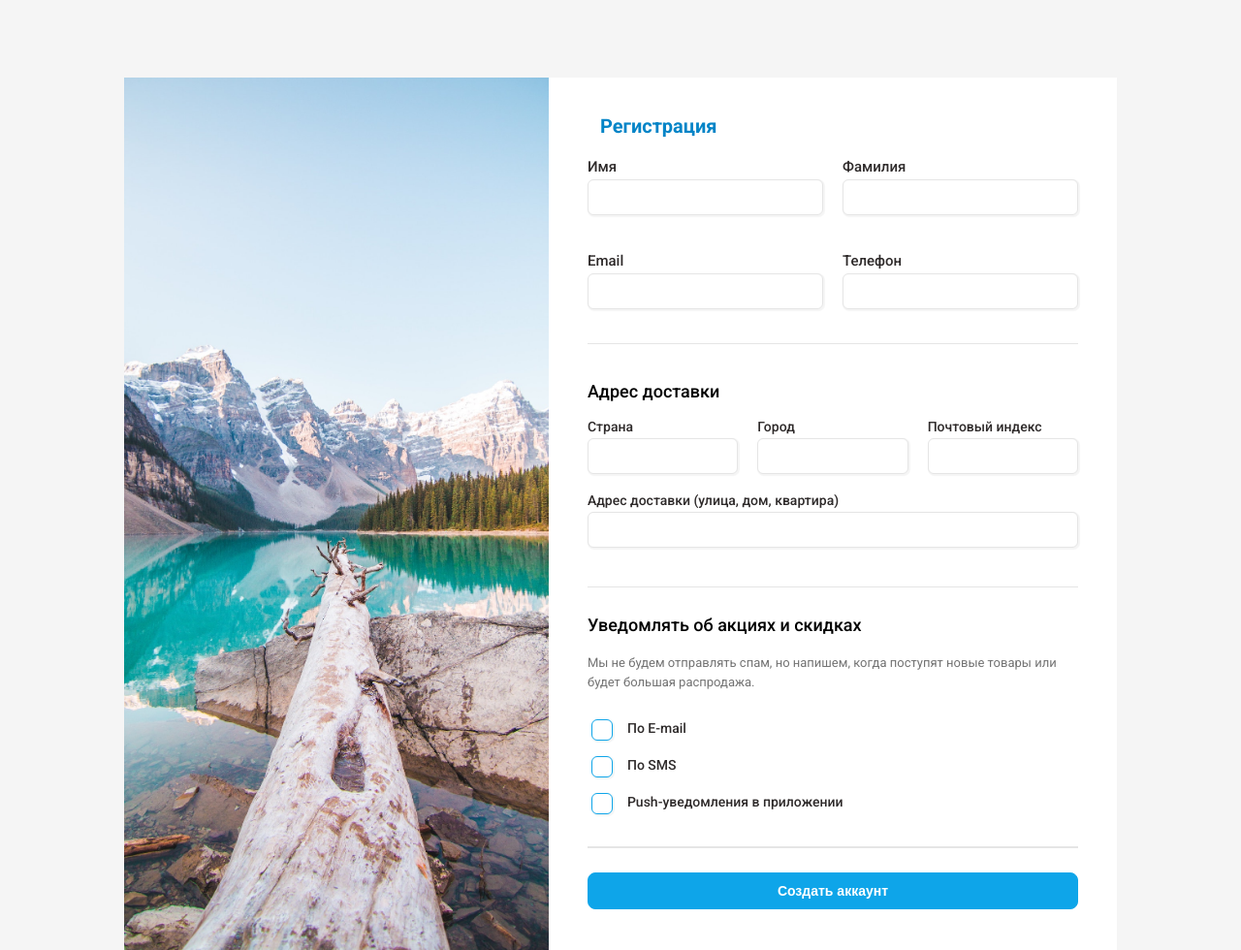
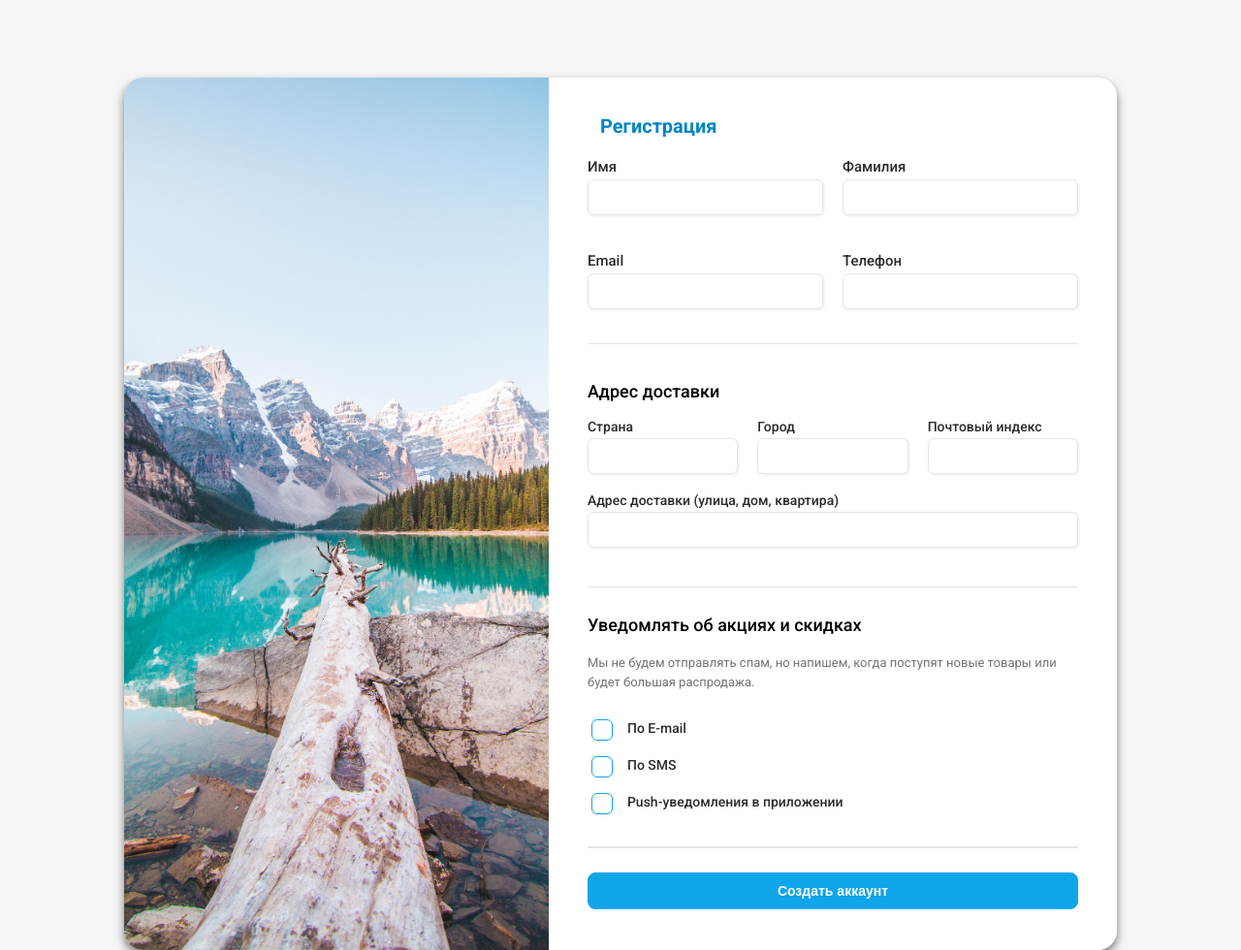
Before and after one commit to AlinaKuz98/form, a plain HTML site: page index.html in a window 1280 px wide. Shown: the top 980 px of the page at 97% size. Drawn offline with Linux system fonts and the light colour scheme.

Commit message:
final-version

```diff
--- a/index.html
+++ b/index.html
@@ -17,6 +17,7 @@
 
 
     <body>
+
 
         <form action="https://www.bit-by-bit.ru/form-submit">
 
@@ -97,7 +98,7 @@
 
                         <div class="adress-content">
                             <label for="index">Почтовый индекс</label>
-                            <input type="number" id="index" name="index">
+                            <input type="text" id="index" name="index">
                         </div>
 
                         <div class="adress-content-adress-delivery">
--- a/styles.css
+++ b/styles.css
@@ -12,16 +12,14 @@ html {
  }
 
 .main-container {
-    width: 1024px;
+   /* width: 1024px;
     height: 900px;
     margin: auto;
     margin-top: 80px;
     margin-bottom: 80px;
-    border-radius: 8px;
+    border-radius: 8px;*/
     display: flex;
     flex-direction: row;
-
-
 
 }
 
@@ -47,6 +45,8 @@ button {
     background-image: url(images/mountains-1.jpg);
     background-size: cover;
     background-position: top;
+    border-radius: 20px 0px 0px 20px;
+    border-color: none;
 }
 
 .main-container-content {
@@ -61,6 +61,8 @@ button {
     display: flex;
     flex-direction: column;
     padding: 40px;
+    border-radius: 0px 20px 20px 0;
+    border-color: none;
 
 }
 
@@ -249,3 +251,27 @@ label {
     font-weight: 500;
     color:#2e2a2a;
 }
+
+button:hover {
+    background-color: #0284c7;
+}
+
+input:focus {
+    background-color: #ecf7fc;
+
+}
+
+
+body {
+    width: 1024px;
+    margin-left: auto;
+    margin-right: auto;
+    border-radius: 20px;
+   /* border-color: none;
+    border: 1px solid;*/
+    margin-top: 80px;
+    margin-bottom: 80px;
+    box-shadow: 0px 5px 10px 0px rgba(0, 0, 0, 0.5);
+
+
+}
```
